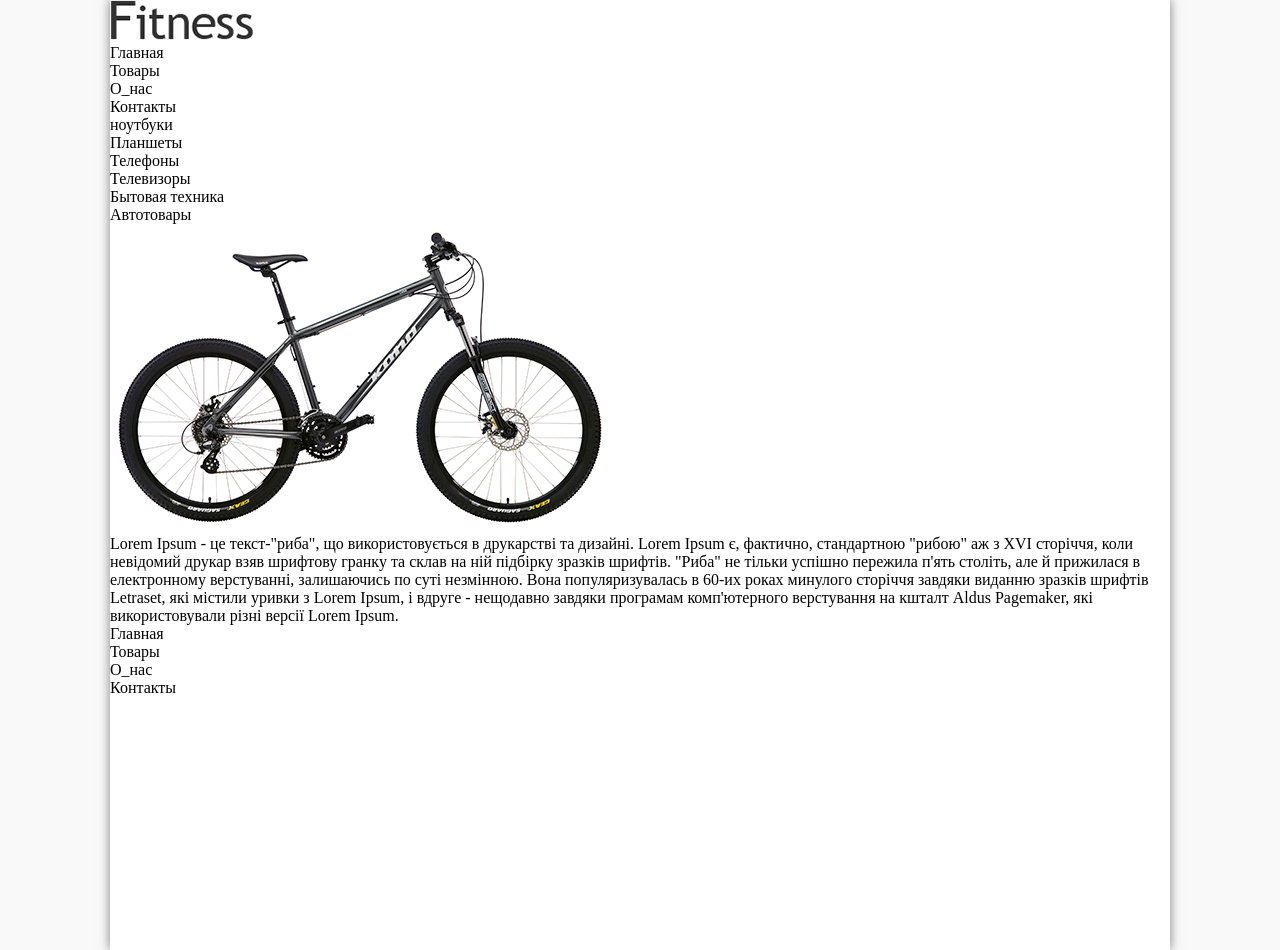
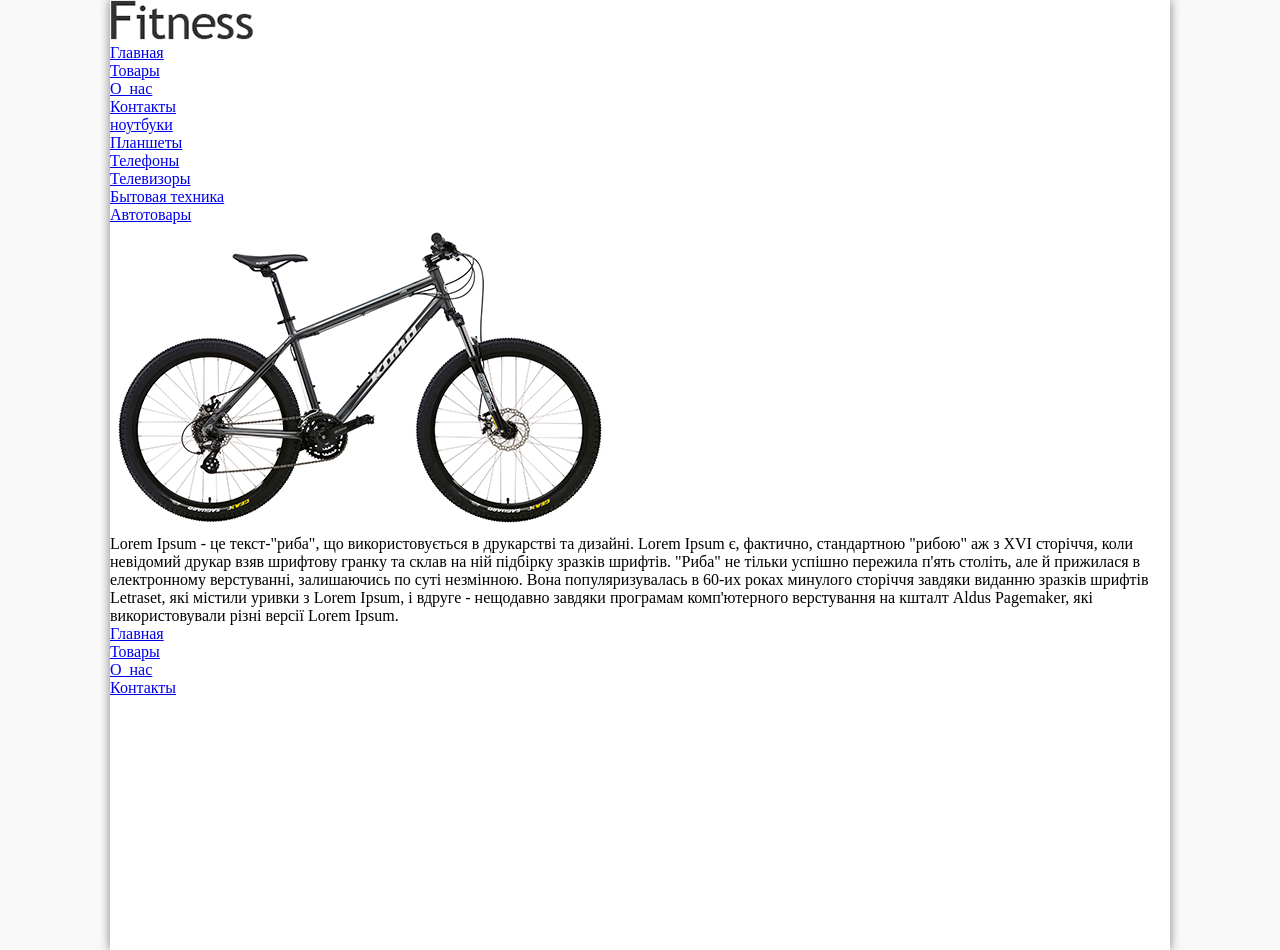
Before and after one commit to bogdanov91/Homework-3, a plain HTML site: page index.html in a window 1280 px wide. Drawn offline with Linux system fonts and the light colour scheme; files whose address does not match are found by name.

Commit message:
Some basic styles added

```diff
--- a/index.html
+++ b/index.html
@@ -13,20 +13,20 @@
 
         <header >
             <ul class="top-menu">
-              <li>Главная</li>
-              <li>Товары</li>
-              <li>О_нас</li>
-              <li>Контакты</li>
+              <li><a href="#">Главная</a></li>
+              <li><a href="#">Товары</a></li>
+              <li><a href="#">О_нас</a></li>
+              <li><a href="#">Контакты</a></li>
             </ul>
           </header>
 
             <ul>
-              <li>ноутбуки</li>
-              <li>Планшеты</li>
-              <li>Телефоны</li>
-              <li>Телевизоры</li>
-              <li>Бытовая техника</li>
-              <li>Автотовары</li>
+              <li><a href="#">ноутбуки</a></li>
+              <li><a href="#">Планшеты</a></li>
+              <li><a href="#">Телефоны</a></li>
+              <li><a href="#">Телевизоры</a></li>
+              <li><a href="#">Бытовая техника</a></li>
+              <li><a href="#">Автотовары</a></li>
             </ul>
 
           <img class="bicycle" src="D:\Google Drive\Go Frontend\Frontend-homeworks\Homework 3\image.png" alt="">
@@ -34,10 +34,10 @@
 
           <footer>
             <ul>
-              <li>Главная</li>
-              <li>Товары</li>
-              <li>О_нас</li>
-              <li>Контакты</li>
+              <li><a href="#">Главная</a></li>
+              <li><a href="#">Товары</a></li>
+              <li><a href="#">О_нас</a></li>
+              <li><a href="#">Контакты</a></li>
             </ul>
 
           </footer>
--- a/style.css
+++ b/style.css
@@ -18,3 +18,13 @@ body {
 ul {
   list-style-type: none;
 }
+
+.top-menu {
+    display: block;
+    width: 60px;
+}
+
+li a:hover {
+    background-color: black;
+    color: grey;
+}
```
